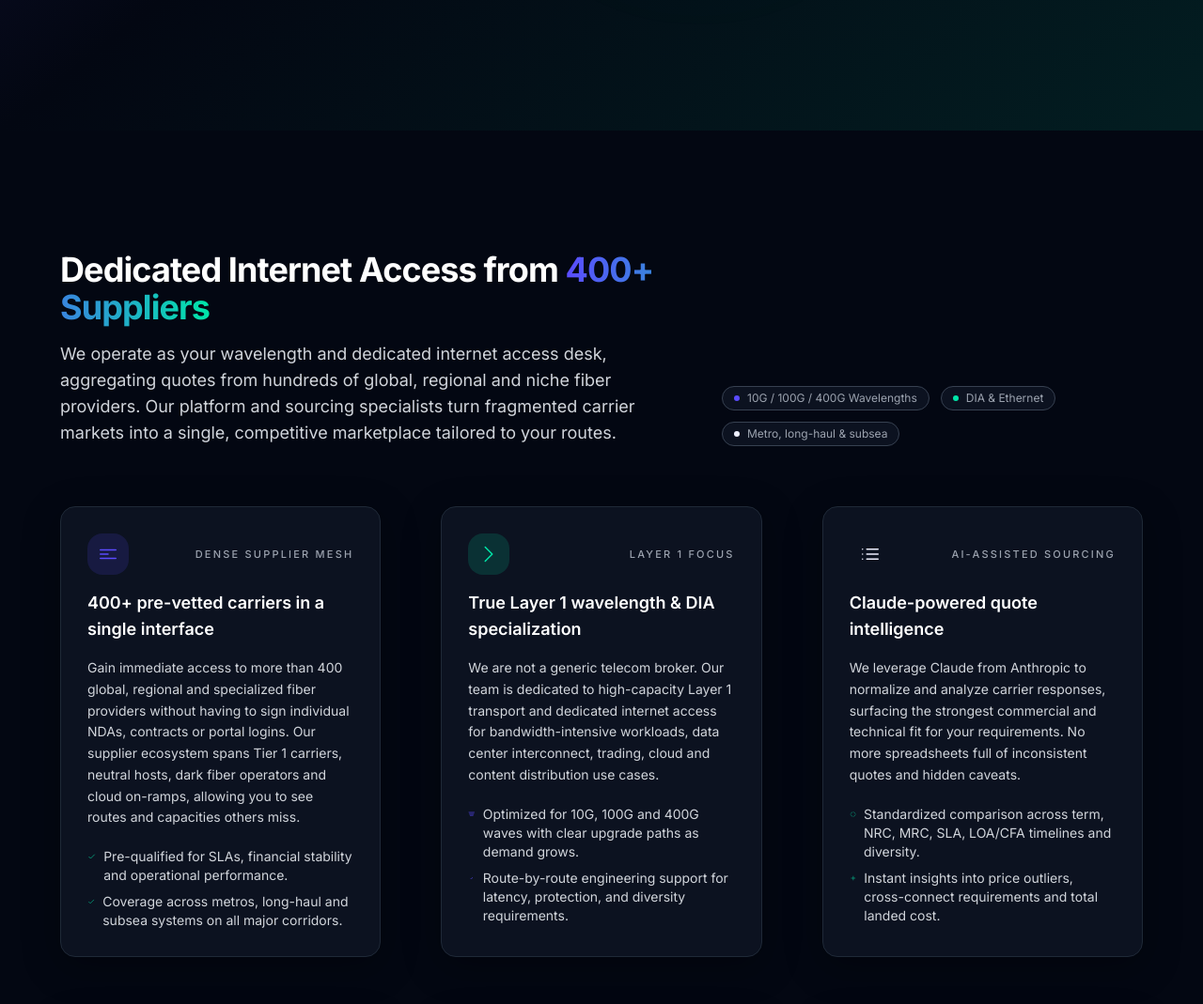
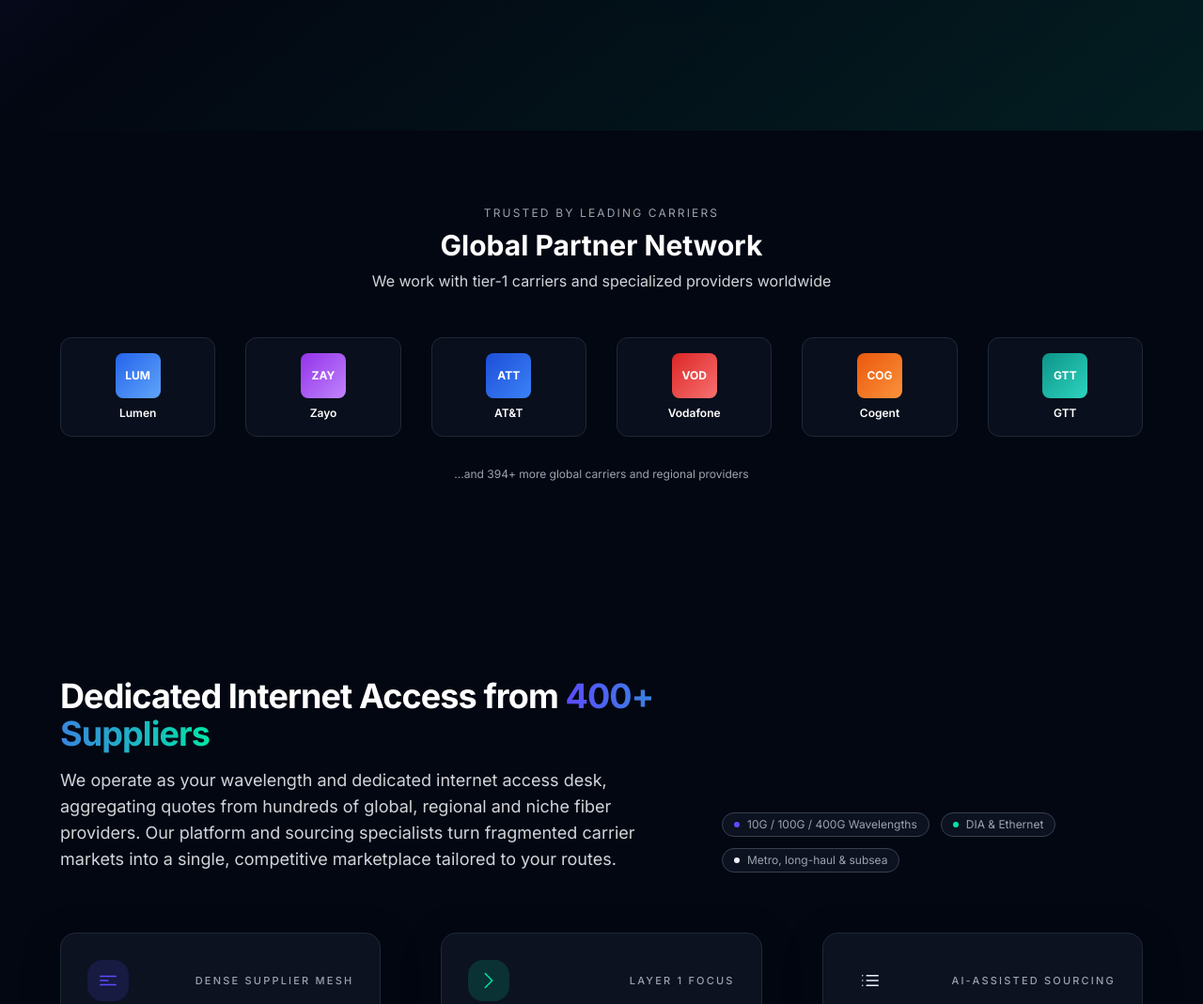
Before and after one commit to mayousafalvi-svg/10-gig-100-gig-400-gig-layer1-wavelength-connectivity-2025-12-21-3knb7, a plain HTML site: page index.html in a window 1280 px wide. Shown: the part 980-2049 px from the top of the page at 94% size. Drawn offline with nearby package versions, Linux system fonts and the light colour scheme.

Commit message:
Publish 2 updated file(s)

```diff
--- a/index.html
+++ b/index.html
@@ -14,14 +14,35 @@
   <style>
     body { font-family: 'Inter', system-ui, -apple-system, BlinkMacSystemFont, "Segoe UI", sans-serif; }
   </style>
-</head>
+
+  <script type="application/ld+json">
+  [
+  {
+    "@context": "https://schema.org",
+    "@type": "Organization",
+    "name": "Ignets",
+    "description": "Get multiple Layer 1 fiber wavelength quotes for 10G, 100G, and 400G connectivity. We procure dedicated internet access from 400+ suppliers and save clients an average of 35% through our aggregated buying power.",
+    "email": "Quotes@ignets.com",
+    "contactPoint": {
+      "@type": "ContactPoint",
+      "email": "Quotes@ignets.com",
+      "contactType": "customer service"
+    }
+  },
+  {
+    "@context": "https://schema.org",
+    "@type": "WebPage",
+    "name": "10G / 100G / 400G Layer 1 Wavelength Connectivity | Ignets",
+    "description": "Get multiple Layer 1 fiber wavelength quotes for 10G, 100G, and 400G connectivity. We procure dedicated internet access from 400+ suppliers and save clients an average of 35% through our aggregated buying power."
+  }
+]
+  </script>
+  </head>
 <body class="bg-gray-950 text-gray-100 antialiased scroll-smooth">
   <header class="sticky top-0 z-40 border-b border-gray-800 bg-gray-950/80 backdrop-blur">
     <nav class="max-w-7xl mx-auto px-8 md:px-16 py-4 flex items-center justify-between">
       <a href="#top" class="flex items-center gap-3 group">
-        <div class="h-9 w-9 rounded-2xl bg-gradient-to-br from-[#5B4BFF] to-[#00E5A8] flex items-center justify-center shadow-[0_10px_40px_rgba(0,0,0,0.35)] group-hover:scale-105 transition-all duration-300 ease-out">
-          <span class="text-xs font-bold tracking-[0.15em] uppercase">IG</span>
-        </div>
+        <img src="https://raw.githubusercontent.com/ignetscom/images/refs/heads/main/ignets-logo.png" alt="Ignets Logo" class="h-9 w-auto group-hover:scale-105 transition-all duration-300 ease-out">
         <div class="flex flex-col">
           <span class="text-sm font-semibold tracking-tight">Ignets Wavelength</span>
           <span class="text-[11px] text-gray-400 uppercase tracking-[0.18em]">Layer 1 Connectivity Desk</span>
@@ -210,6 +231,72 @@
       </div>
     </section>
 
+    <!-- Global Partners Section -->
+    <section class="max-w-7xl mx-auto px-8 md:px-16 py-16 md:py-20">
+      <div class="text-center mb-10 md:mb-12">
+        <p class="text-xs uppercase tracking-[0.18em] text-gray-400 mb-2">Trusted by leading carriers</p>
+        <h2 class="text-2xl md:text-3xl font-bold text-white mb-2">Global Partner Network</h2>
+        <p class="text-sm md:text-base text-gray-300">We work with tier-1 carriers and specialized providers worldwide</p>
+      </div>
+      <div class="grid grid-cols-2 md:grid-cols-3 lg:grid-cols-6 gap-6 md:gap-8">
+        <!-- Lumen Logo -->
+        <div class="flex items-center justify-center p-4 rounded-xl border border-gray-800 bg-gray-900/50 hover:bg-gray-900 hover:border-gray-700 transition-all duration-300 ease-out">
+          <div class="text-center">
+            <div class="h-12 w-12 mx-auto mb-2 rounded-lg bg-gradient-to-br from-blue-600 to-blue-400 flex items-center justify-center text-xs font-bold text-white">
+              LUM
+            </div>
+            <p class="text-xs font-semibold text-white">Lumen</p>
+          </div>
+        </div>
+        <!-- Zayo Logo -->
+        <div class="flex items-center justify-center p-4 rounded-xl border border-gray-800 bg-gray-900/50 hover:bg-gray-900 hover:border-gray-700 transition-all duration-300 ease-out">
+          <div class="text-center">
+            <div class="h-12 w-12 mx-auto mb-2 rounded-lg bg-gradient-to-br from-purple-600 to-purple-400 flex items-center justify-center text-xs font-bold text-white">
+              ZAY
+            </div>
+            <p class="text-xs font-semibold text-white">Zayo</p>
+          </div>
+        </div>
+        <!-- AT&T Logo -->
+        <div class="flex items-center justify-center p-4 rounded-xl border border-gray-800 bg-gray-900/50 hover:bg-gray-900 hover:border-gray-700 transition-all duration-300 ease-out">
+          <div class="text-center">
+            <div class="h-12 w-12 mx-auto mb-2 rounded-lg bg-gradient-to-br from-blue-700 to-blue-500 flex items-center justify-center text-xs font-bold text-white">
+              ATT
+            </div>
+            <p class="text-xs font-semibold text-white">AT&T</p>
+          </div>
+        </div>
+        <!-- Vodafone Logo -->
+        <div class="flex items-center justify-center p-4 rounded-xl border border-gray-800 bg-gray-900/50 hover:bg-gray-900 hover:border-gray-700 transition-all duration-300 ease-out">
+          <div class="text-center">
+            <div class="h-12 w-12 mx-auto mb-2 rounded-lg bg-gradient-to-br from-red-600 to-red-400 flex items-center justify-center text-xs font-bold text-white">
+              VOD
+            </div>
+            <p class="text-xs font-semibold text-white">Vodafone</p>
+          </div>
+        </div>
+        <!-- Cogent Logo -->
+        <div class="flex items-center justify-center p-4 rounded-xl border border-gray-800 bg-gray-900/50 hover:bg-gray-900 hover:border-gray-700 transition-all duration-300 ease-out">
+          <div class="text-center">
+            <div class="h-12 w-12 mx-auto mb-2 rounded-lg bg-gradient-to-br from-orange-600 to-orange-400 flex items-center justify-center text-xs font-bold text-white">
+              COG
+            </div>
+            <p class="text-xs font-semibold text-white">Cogent</p>
+          </div>
+        </div>
+        <!-- GTT Logo -->
+        <div class="flex items-center justify-center p-4 rounded-xl border border-gray-800 bg-gray-900/50 hover:bg-gray-900 hover:border-gray-700 transition-all duration-300 ease-out">
+          <div class="text-center">
+            <div class="h-12 w-12 mx-auto mb-2 rounded-lg bg-gradient-to-br from-teal-600 to-teal-400 flex items-center justify-center text-xs font-bold text-white">
+              GTT
+            </div>
+            <p class="text-xs font-semibold text-white">GTT</p>
+          </div>
+        </div>
+      </div>
+      <p class="text-center text-xs text-gray-400 mt-8">...and 394+ more global carriers and regional providers</p>
+    </section>
+
     <!-- Features -->
     <section id="features" class="max-w-7xl mx-auto px-8 md:px-16 py-20 md:py-32">
       <div class="flex flex-col md:flex-row md:items-end md:justify-between gap-8 mb-12 md:mb-16">
@@ -371,7 +458,7 @@
           </div>
           <h3 class="text-lg font-semibold text-white">Design support for resilient architectures</h3>
           <p class="text-sm text-gray-300 leading-relaxed">
-            Our engineering team works alongside your network architects to translate requirements like “dual diverse paths between these DCs” into concrete, commercially viable route options with clear visuals and documentation.
+            Our engineering team works alongside your network architects to translate requirements like "dual diverse paths between these DCs" into concrete, commercially viable route options with clear visuals and documentation.
           </p>
           <ul class="mt-1 space-y-2 text-sm text-gray-300">
             <li class="flex items-start gap-2">
@@ -904,6 +991,7 @@
         <div class="rounded-2xl shadow-xl p-8 md:p-12" style="background: #ffffff;">
           <form action="https://api.web3forms.com/submit" method="POST" id="contact-form" class="space-y-6">
             <input type="hidden" name="access_key" value="c4ab11f5-5a6d-4be2-bd0f-3a28aa4d7990">
+            <input type="hidden" name="to_email" value="yousuf@ignets.com">
             <input type="hidden" name="redirect" value="false">
             <input type="checkbox" name="botcheck" class="hidden" style="display: none;">
 
@@ -1043,7 +1131,7 @@
 
         <div class="mt-12 text-center opacity-75">
           <p style="color: #111827;">
-            Or email us directly at <a href="mailto:hello@example.com" class="font-semibold hover:opacity-80 transition-opacity" style="color: #5B4BFF;">hello@example.com</a>
+            Or email us directly at <a href="mailto:yousuf@ignets.com" class="font-semibold hover:opacity-80 transition-opacity" style="color: #5B4BFF;">yousuf@ignets.com</a>
           </p>
         </div>
       </div>
@@ -1051,9 +1139,7 @@
   <footer class="border-t border-gray-800 bg-gray-950">
     <div class="max-w-7xl mx-auto px-8 md:px-16 py-10 md:py-12 flex flex-col md:flex-row md:items-center md:justify-between gap-4">
       <div class="flex items-center gap-3">
-        <div class="h-8 w-8 rounded-2xl bg-gradient-to-br from-[#5B4BFF] to-[#00E5A8] flex items-center justify-center text-xs font-bold tracking-[0.12em]">
-          IG
-        </div>
+        <img src="https://raw.githubusercontent.com/ignetscom/images/refs/heads/main/ignets-logo.png" alt="Ignets Logo" class="h-8 w-auto">
         <div class="flex flex-col">
           <span class="text-sm font-semibold text-white">Ignets Wavelength</span>
           <span class="text-xs text-gray-400">Layer 1 Connectivity Desk &mdash; Quotes@ignets.com</span>
```
